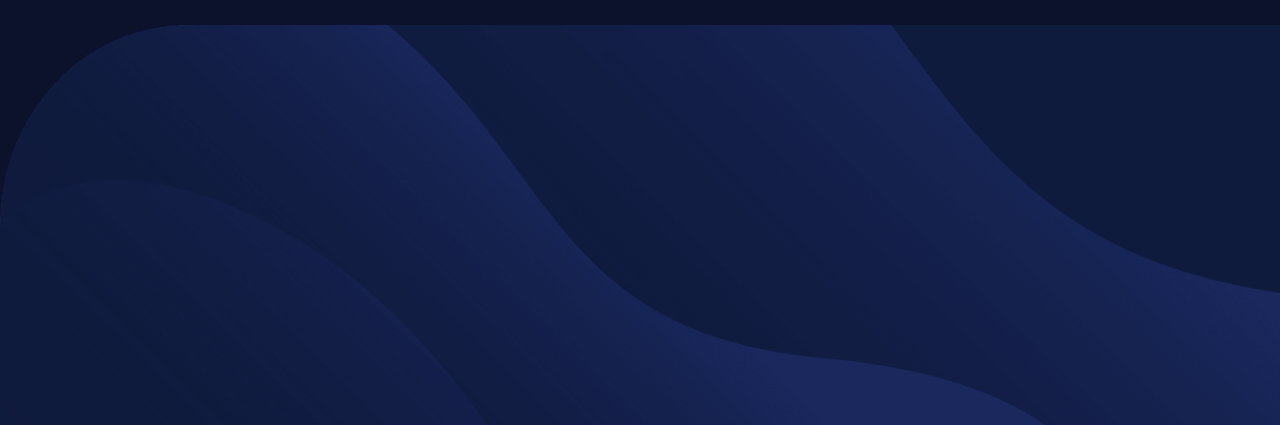
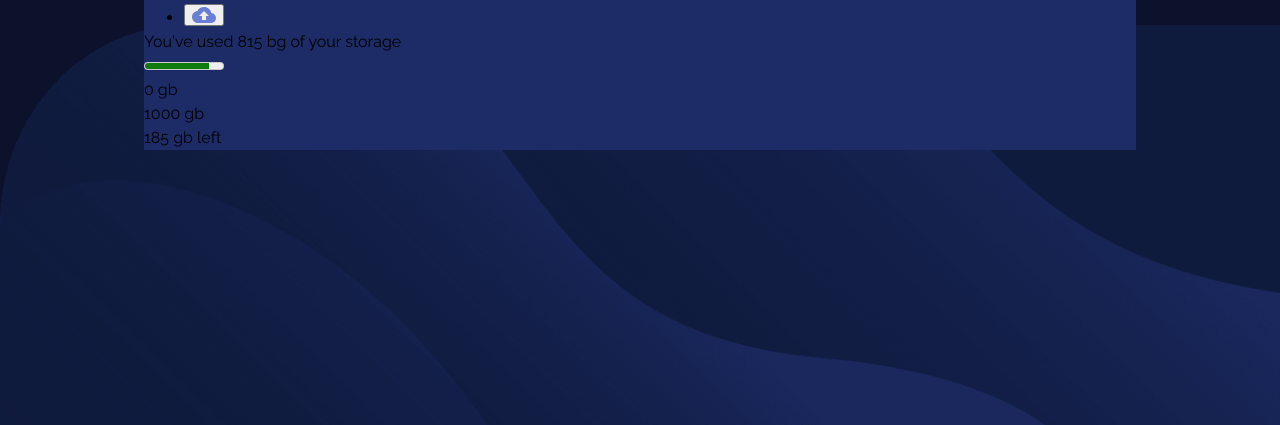
Before and after one commit to FraCav99/fylo-data-storage-component-fm, a website built with Vite: page index.html in a window 1280 px wide. Shown: the part 375-800 px from the top of the page. Built offline with nearby package versions, Linux system fonts and the light colour scheme.

Commit message:
styles: handle parents layout with grids

```diff
--- a/src/style.scss
+++ b/src/style.scss
@@ -41,9 +41,23 @@ body {
   background-image: url("../images/bg-mobile.png");
   background-repeat: no-repeat;
   background-size: cover;
+  display: grid;
+  place-items: center stretch;
+  grid-template-columns:
+    minmax(2rem, 1fr) [main-content-start] minmax(auto, 992px)
+    [main-content-end] minmax(2rem, 1fr);
   @media screen and (min-width: $md-breakpoint) {
     background-image: url("../images//bg-desktop.png");
     background-size: 100% 50%;
     background-position: bottom center;
   }
 }
+
+main {
+  grid-column: main-content;
+}
+
+.fylo-upper-section,
+.fylo-bottom-section {
+  background-color: var(--blue-850);
+}
```
Lines whose indentation alone changed are shown as unchanged.
